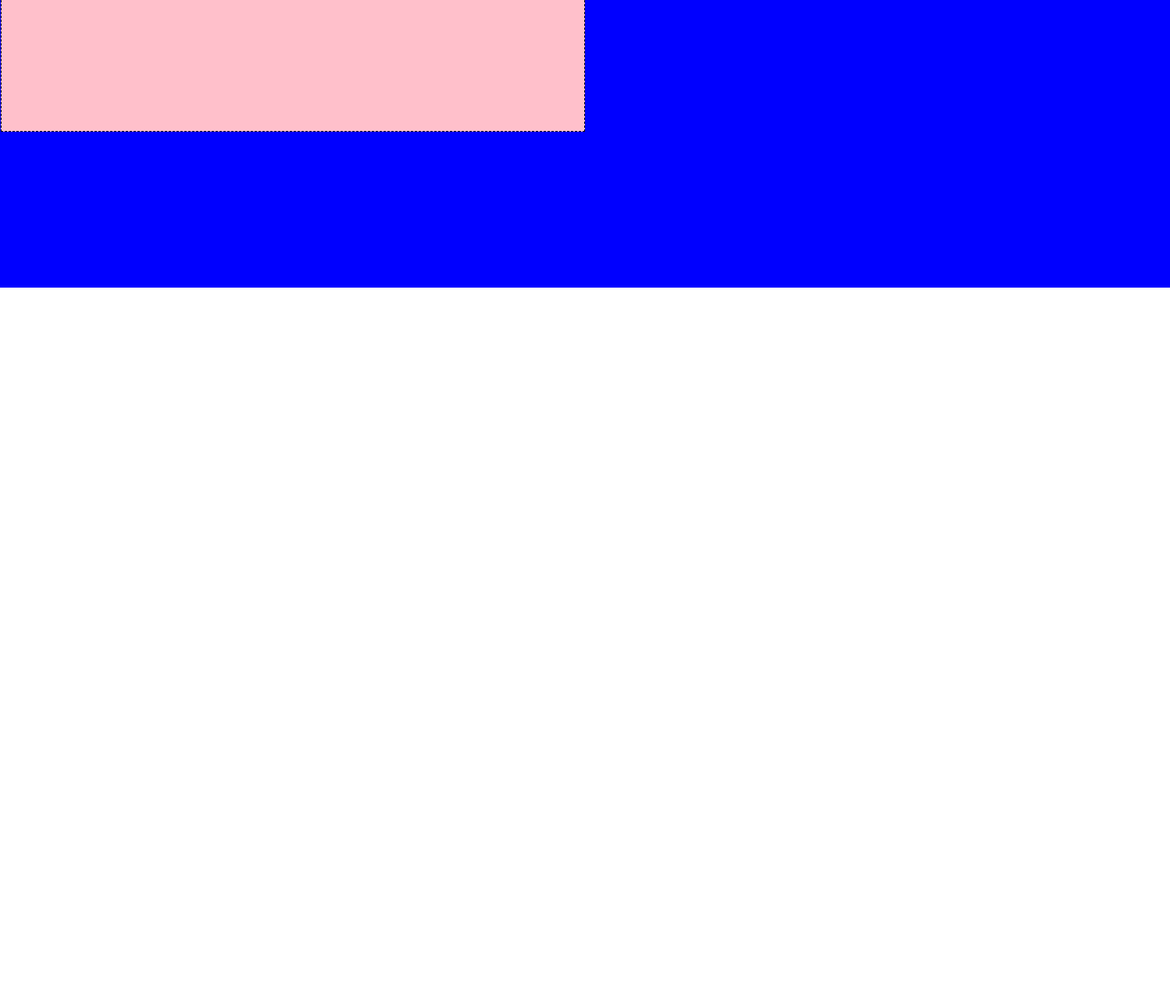
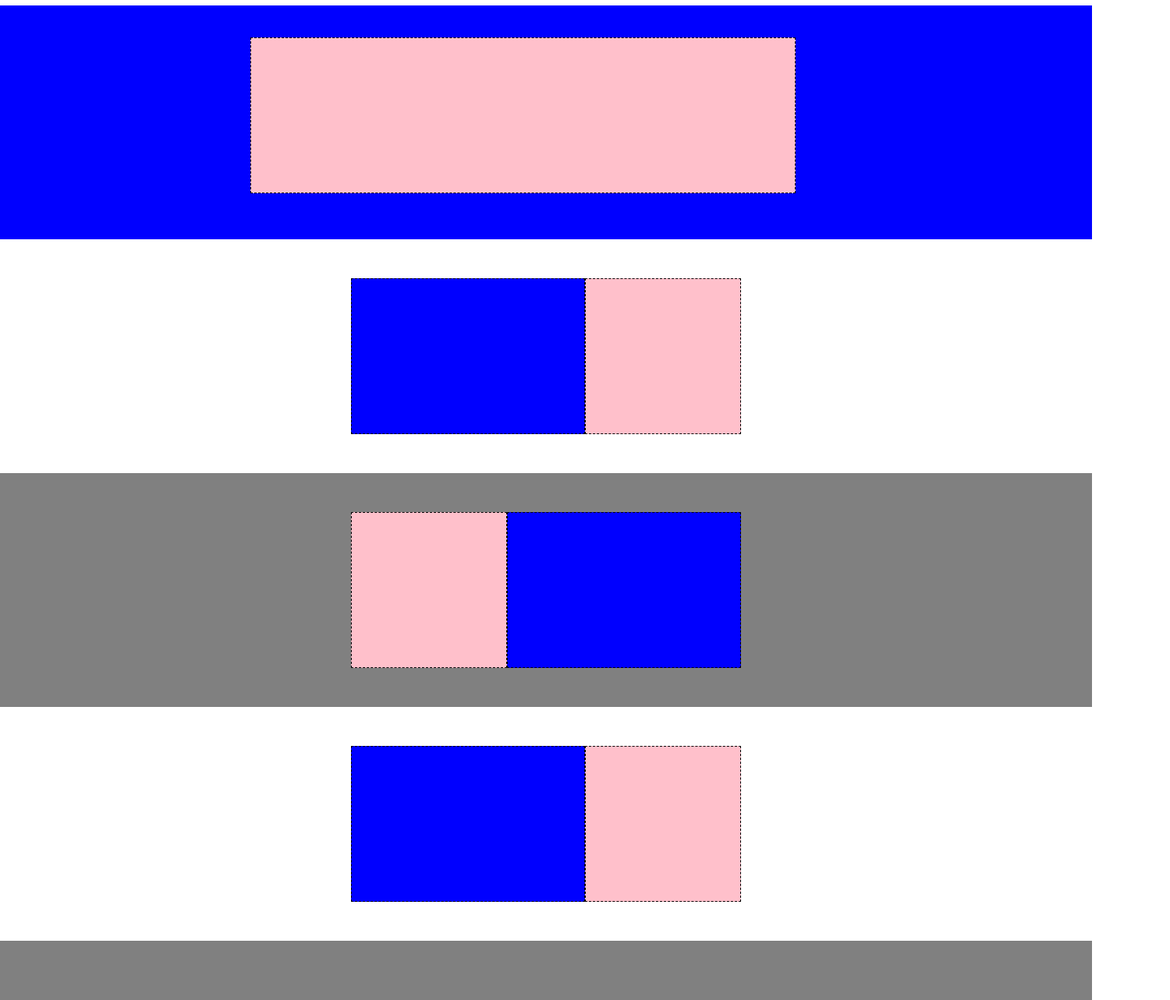
Before and after one commit to AlessioAbbati/htmlcss-struttura-discord, a plain HTML site: page index.html in a window 1280 px wide. Shown: the part 51-1334 px from the top of the page at 78% size, 1500 px wide, since content can reach past the window. Before the commit the page ends 800 px from the top, so only its background shows below. Drawn offline with Linux system fonts and the light colour scheme.

Commit message:
containers

```diff
--- a/assets/style.css
+++ b/assets/style.css
@@ -7,21 +7,114 @@
     background-color: yellow;
     border: 1px dashed black;
 }
+.logo {
+    margin-right: 272px;
+}
+.login {
+    margin-left: 273px;
+}
 .imput {
     background-color: yellow;
     text-align: center;
     border: 1px dashed black;
-
+    margin-top: 10px;
+    margin-left: 300px;
+    margin-right: 300px;
 }
-.blu {
+.container1 {
     background-color: blue;
-    width: 1500px;
-    height: 400px;
+    width: 1400px;
+    height: 300px;
     border: 1px solid blue;
+    margin-top: 10px;
 }
 .pink {
     background-color: pink;
     border: 1px dashed black;
     width: 50%;
-    height: 50%;
+    height: 200px;
+    margin-top: 40px;
+    margin-left: 320px;
+    margin-right: 320px;
 }
+.container2 {
+    background-color: white;
+    width: 1400px;
+    height: 300px;
+    border: 1px solid white;
+    display: flex;
+    justify-content: center;
+    align-items: center
+}
+.d1 {
+    background-color: blue;
+    border: 1px dashed black;
+    width: 300px;
+    height: 200px;
+
+}
+.d2 {
+    background-color: pink;
+    border: 1px dashed black;
+    width: 200px;
+    height: 200px;
+
+}
+.container3 {
+    background-color: gray;
+    width: 1400px;
+    height: 300px;
+    border: 1px solid gray;
+    display: flex;
+    justify-content: center;
+    align-items: center;
+    flex-direction: row-reverse;
+}
+.d3 {
+    background-color: blue;
+    border: 1px dashed black;
+    width: 300px;
+    height: 200px;
+}
+.d4 {
+    background-color: pink;
+    border: 1px dashed black;
+    width: 200px;
+    height: 200px;
+}
+.container4 {
+    background-color: white;
+    width: 1400px;
+    height: 300px;
+    border: 1px solid white;
+
+}
+.container5 {
+    background-color: gray;
+    width: 1400px;
+    height: 600px;
+    border: 1px solid gray;
+    display: flex;
+    justify-content: center;
+    align-items: center;
+}
+.green {
+    background-color: green;
+    border: 1px dashed black;
+    width: 500px;
+    height: 400px;
+}
+.container6 {
+    background-color: black;
+    width: 1400px;
+    height: 300px;
+    border: 1px solid black;
+
+}
+.container7
+ {
+    background-color: black;
+    margin-top: 3px;
+    width: 1400px;
+    height: 50px;
+ }
--- a/index.html
+++ b/index.html
@@ -18,13 +18,38 @@
     </header>
 
     <main>
-      <div class="blu">
+      <div class="container1">
         <div class="pink"></div>
+      </div>
+
+      <div class="container2">
+        <div class="d1"></div>
+        <div class="d2"></div>
+      </div>
+
+      <div class="container3">
+        <div class="d3"></div>
+        <div class="d4"></div>
+      </div>
+
+      <div class="container2">
+        <div class="d1"></div>
+        <div class="d2"></div>
+      </div>
+
+      <div class="container5">
+        <div class="green"></div>
+      </div>
+
+      <div class="container6">
+        <div class="five"></div>
       </div>
     </main>
 
     <footer>
+      <div class="container7">
 
+      </div>
     </footer>
 </body>
 </html>
```
